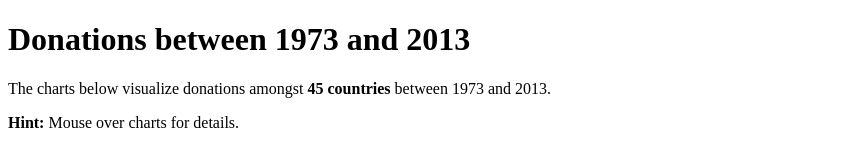
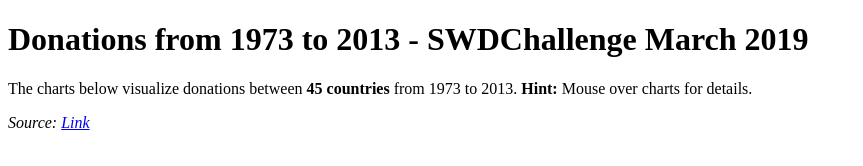
Before and after one commit to PMWan/swdchallenge_mar_2019, a plain HTML site: page index.html in a window 1280 px wide. Shown: the whole page, without its empty margins (0-863 px from the left). Drawn offline with Linux system fonts and the light colour scheme; a script that the page names is missing.

Commit message:
add source link

```diff
--- a/index.html
+++ b/index.html
@@ -1,7 +1,7 @@
 <!DOCTYPE html>
 <html>
   <head>
-    <title>Donations between 1973 and 2013</title>
+    <title>Donations from 1973 to 2013</title>
     <meta charset="utf-8" />
     <meta name="viewport" content="width=device-width, initial-scale=1.0">
 
@@ -17,11 +17,11 @@
     </style>
   </head>
   <body>
-    <h1>Donations between 1973 and 2013</h1>
+    <h1>Donations from 1973 to 2013 - SWDChallenge March 2019</h1>
 
-    <p>The charts below visualize donations amongst <strong>45 countries</strong> between 1973 and 2013.</p>
+    <p>The charts below visualize donations between <strong>45 countries</strong> from 1973 to 2013. <strong>Hint:</strong> Mouse over charts for details.</p>
 
-    <p><strong>Hint:</strong> Mouse over charts for details.</p>
+    <p><i>Source: <a href="https://www.dropbox.com/s/fb3uhjlov0ca877/aiddata-countries-only.csv?dl=0">Link</a></i></p>
 
     <!-- chart container -->
     <div id="vis"></div>
```
